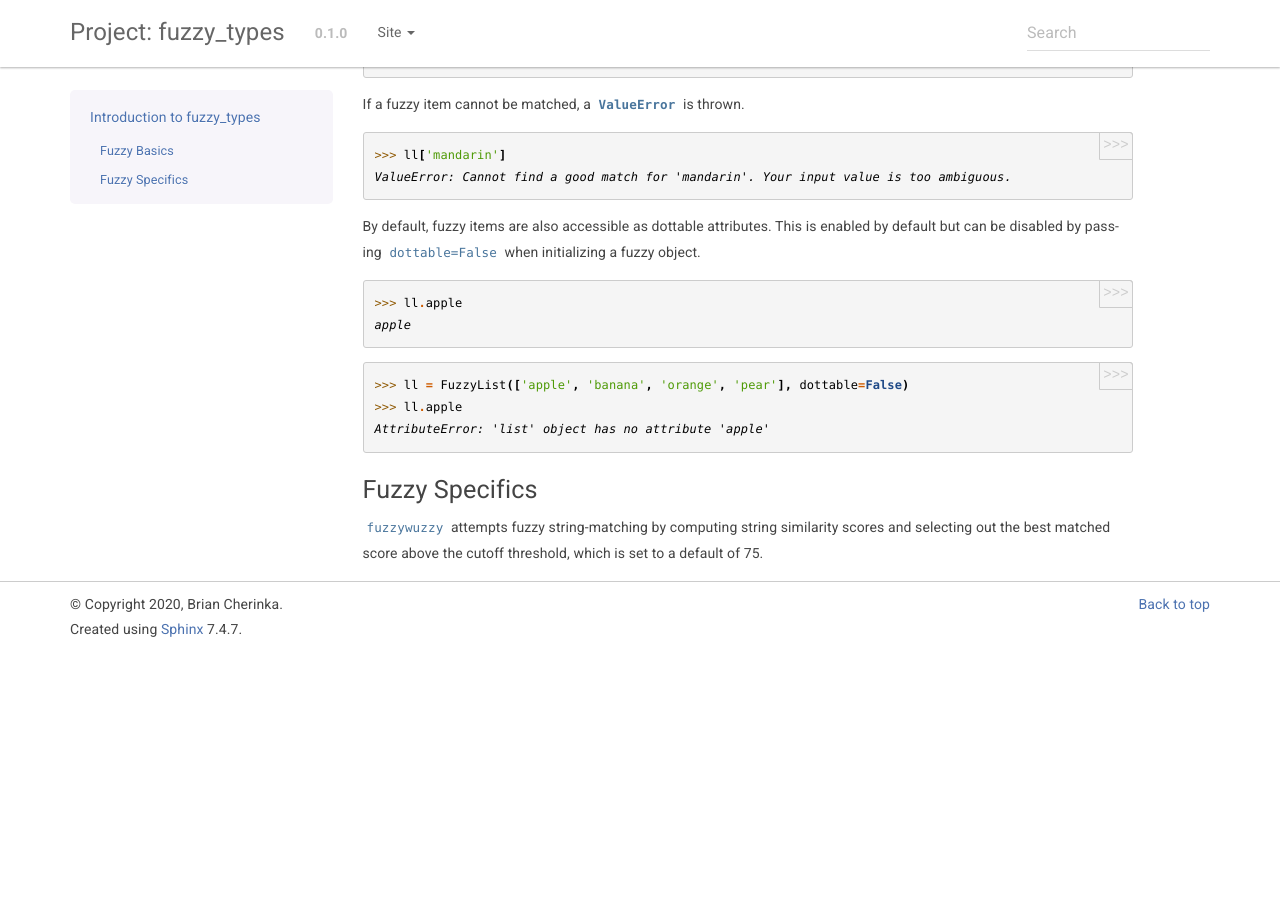
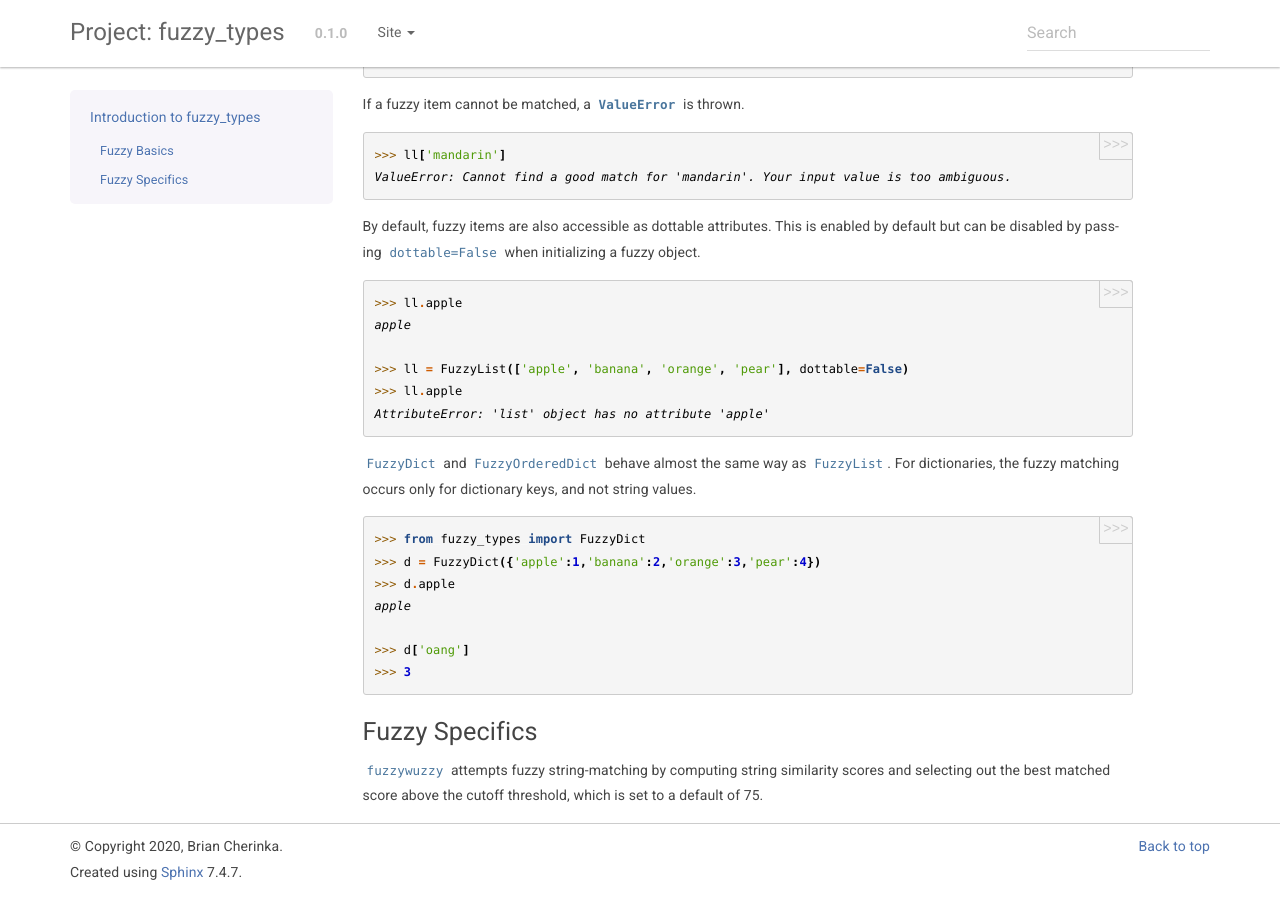
Before and after one commit to havok2063/fuzzy_types, a Sphinx documentation site: the page built from docs/sphinx/intro.rst, in a window 1280 px wide and 900 px high, scrolled down 788 px. Built offline with Sphinx 7.4.7, drawn with Linux system fonts in a browser that asks for light colours; before the commit the page ends 1445 px from its top, so only the background shows below that.

Commit message:
restricting fuzzy choices to only strings; recursing dict values

```diff
--- a/docs/sphinx/intro.rst
+++ b/docs/sphinx/intro.rst
@@ -48,6 +48,8 @@ If a fuzzy item cannot be matched, a `ValueError` is thrown.
 
 By default, fuzzy items are also accessible as dottable attributes.  This is enabled by default but can be
 disabled by passing ``dottable=False`` when initializing a fuzzy object.
+::
+
     >>> ll.apple
     apple
 
@@ -55,6 +57,17 @@ disabled by passing ``dottable=False`` when initializing a fuzzy object.
     >>> ll.apple
     AttributeError: 'list' object has no attribute 'apple'
 
+``FuzzyDict`` and ``FuzzyOrderedDict`` behave almost the same way as ``FuzzyList``.  For dictionaries, the fuzzy matching occurs
+only for dictionary keys, and not string values.
+::
+
+    >>> from fuzzy_types import FuzzyDict
+    >>> d = FuzzyDict({'apple':1,'banana':2,'orange':3,'pear':4})
+    >>> d.apple
+    apple
+
+    >>> d['oang']
+    >>> 3
 
 Fuzzy Specifics
 ---------------
```
Also changed, not shown: 1 other file.
